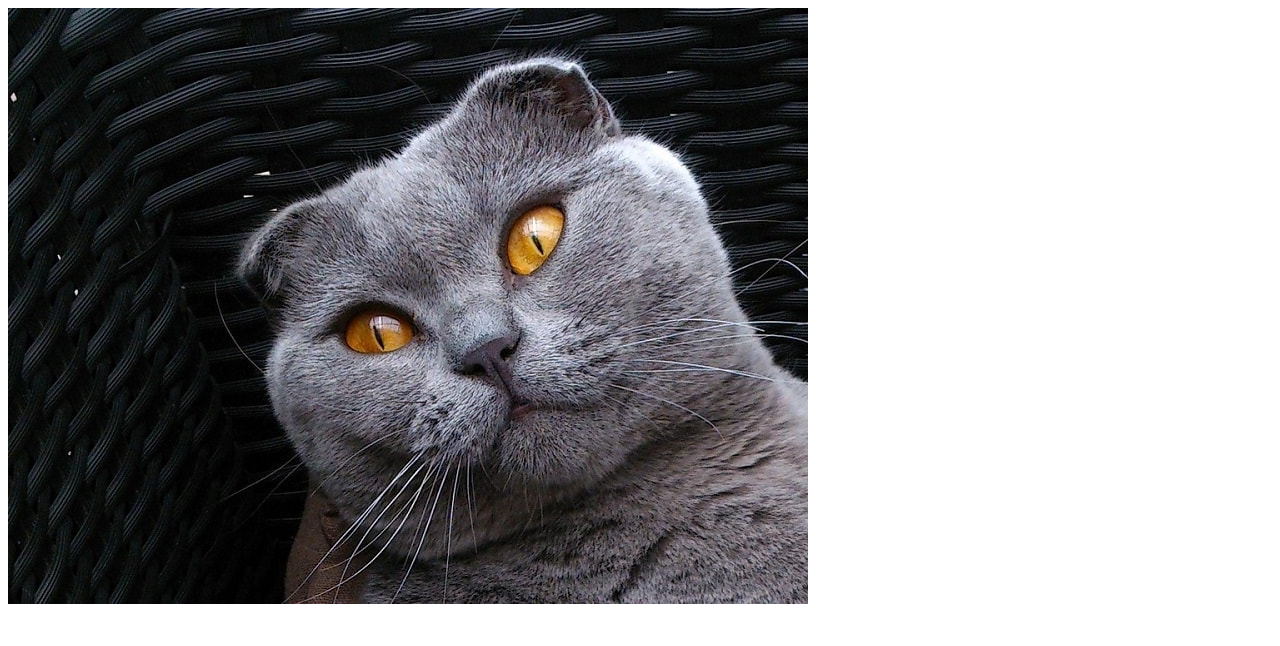
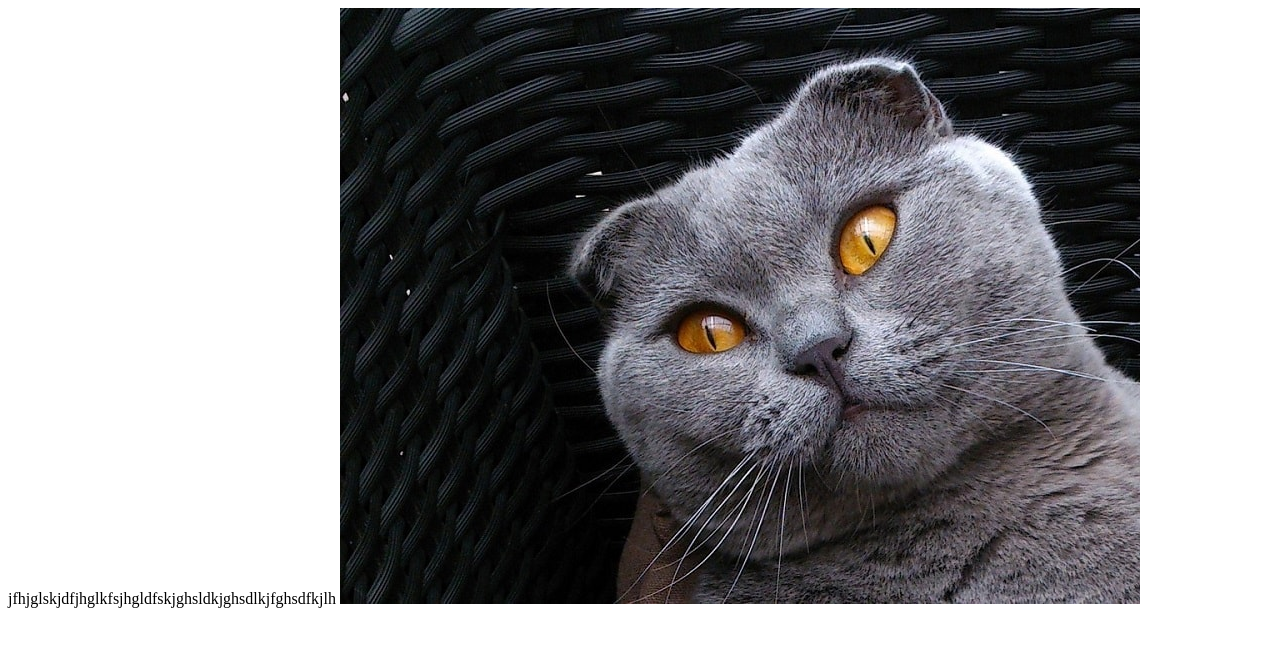
Before and after one commit to lefosg/lefosg, a plain HTML site: page index.html in a window 1280 px wide. Drawn offline with Linux system fonts and the light colour scheme.

Commit message:
updatelol

```diff
--- a/index.html
+++ b/index.html
@@ -6,6 +6,7 @@
     <title>Document</title>
 </head>
 <body>
+    jfhjglskjdfjhglkfsjhgldfskjghsldkjghsdlkjfghsdfkjlh
     <img src="scottish-fold-216963_960_720.jpg" alt="kalipso">
 </body>
 </html>
```
